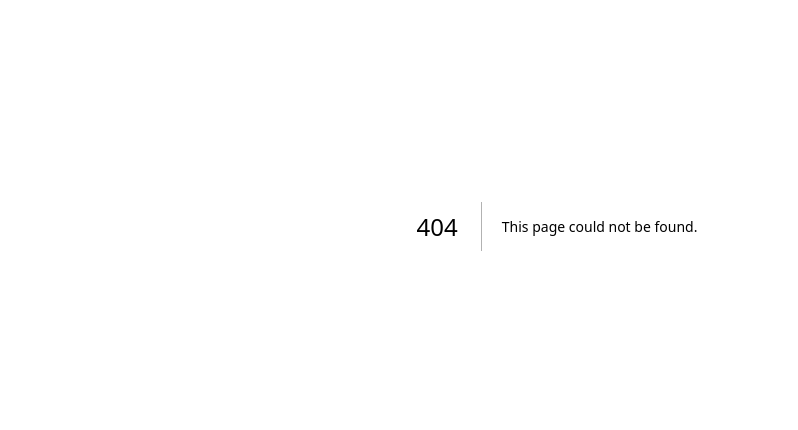
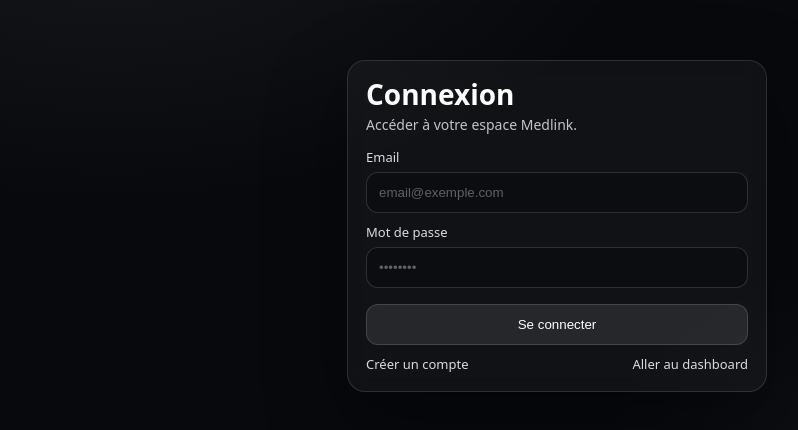
Before and after one commit to daywon03/Medlink, a Next.js app in the folder apps/web/: page /login in a window 1280 px wide. Before the commit this address had no page. Shown: the part 174-604 px from the top of the page, without its empty margins (83-881 px from the left). Built offline with nearby package versions, Linux system fonts and the light colour scheme; no server answers.

Commit message:
feat(auth): pages login et inscription (pas totalement fini)

```diff
--- /dev/null
+++ b/apps/web/lib/auth.ts
@@ -0,0 +1,21 @@
+import { supabase } from "./supabaseClient";
+
+export async function login(email: string, password: string) {
+  const { data, error } = await supabase.auth.signInWithPassword({
+    email,
+    password,
+  });
+
+  if (error) throw error;
+  return data;
+}
+
+export async function register(email: string, password: string) {
+  const { data, error } = await supabase.auth.signUp({
+    email,
+    password,
+  });
+
+  if (error) throw error;
+  return data;
+}
--- /dev/null
+++ b/apps/web/src/app/login/page.module.css
@@ -0,0 +1,113 @@
+.page {
+  min-height: 100vh;
+  display: grid;
+  place-items: center;
+  padding: 24px;
+  background:
+    radial-gradient(900px 500px at 15% 10%, rgba(255,255,255,0.06), transparent 60%),
+    radial-gradient(700px 400px at 85% 80%, rgba(255,255,255,0.04), transparent 60%),
+    #07090d;
+  color: #fff;
+}
+
+.card {
+  width: 100%;
+  max-width: 420px;
+  border-radius: 18px;
+  padding: 18px;
+  border: 1px solid rgba(255,255,255,0.12);
+  background: rgba(255,255,255,0.04);
+  backdrop-filter: blur(10px);
+  box-shadow: 0 30px 80px rgba(0,0,0,0.45);
+}
+
+.header {
+  display: grid;
+  gap: 6px;
+  margin-bottom: 14px;
+}
+
+.title {
+  font-size: 28px;
+  line-height: 1.1;
+}
+
+.sub {
+  font-size: 14px;
+  opacity: 0.75;
+}
+
+.form {
+  display: grid;
+  gap: 10px;
+}
+
+.field {
+  display: grid;
+  gap: 6px;
+}
+
+.label {
+  font-size: 13px;
+  opacity: 0.85;
+}
+
+.input {
+  width: 100%;
+  padding: 12px 12px;
+  border-radius: 12px;
+  border: 1px solid rgba(255,255,255,0.14);
+  background: rgba(0,0,0,0.25);
+  color: #fff;
+  outline: none;
+}
+
+.input::placeholder {
+  color: rgba(255,255,255,0.35);
+}
+
+.actions {
+  display: grid;
+  gap: 10px;
+  margin-top: 6px;
+}
+
+.button {
+  padding: 12px;
+  border-radius: 12px;
+  border: 1px solid rgba(255,255,255,0.14);
+  background: rgba(255,255,255,0.09);
+  color: #fff;
+  cursor: pointer;
+}
+
+.button:hover {
+  background: rgba(255,255,255,0.12);
+}
+
+.links {
+  display: flex;
+  justify-content: space-between;
+  margin-top: 10px;
+}
+
+.link {
+  font-size: 13px;
+  opacity: 0.85;
+  text-decoration: none;
+}
+
+.link:hover {
+  opacity: 1;
+  text-decoration: underline;
+}
+
+.error {
+  margin-top: 10px;
+  font-size: 13px;
+  color: #ffb4b4;
+  border: 1px solid rgba(255,180,180,0.25);
+  background: rgba(255,180,180,0.08);
+  padding: 10px;
+  border-radius: 12px;
+}
--- /dev/null
+++ b/apps/web/src/app/login/page.tsx
@@ -0,0 +1,63 @@
+"use client";
+
+import styles from "./page.module.css";
+import Link from "next/link";
+import { useState } from "react";
+import { useRouter } from "next/navigation";
+import { login } from "../../../lib/auth";
+
+
+export default function LoginPage() {
+  const router = useRouter();
+  const [email, setEmail] = useState("");
+  const [password, setPassword] = useState("");
+  const [error, setError] = useState<string | null>(null);
+
+  async function handleSubmit(e: React.FormEvent) {
+    e.preventDefault();
+    setError(null);
+
+    try {
+      await login(email, password);
+      router.push("/arm");
+    } catch (err: any) {
+      setError(err.message);
+    }
+  }
+
+  return (
+
+    <div className={styles.page}>
+      <div className={styles.card}>
+        <div className={styles.header}>
+          <h1 className={styles.title}>Connexion</h1>
+          <p className={styles.sub}>Accéder à votre espace Medlink.</p>
+        </div>
+
+        <form className={styles.form} onSubmit={handleSubmit}>
+          <div className={styles.field}>
+            <label className={styles.label}>Email</label>
+            <input className={styles.input} type="email" placeholder="email@exemple.com" />
+          </div>
+
+          <div className={styles.field}>
+            <label className={styles.label}>Mot de passe</label>
+            <input className={styles.input} type="password" placeholder="••••••••" />
+          </div>
+
+          <div className={styles.actions}>
+            <button className={styles.button} type="submit">Se connecter</button>
+          </div>
+        </form>
+
+        {/* {error && <div className={styles.error}>{error}</div>} */}
+
+        <div className={styles.links}>
+          <Link className={styles.link} href="/register">Créer un compte</Link>
+          <Link className={styles.link} href="/arm">Aller au dashboard</Link>
+        </div>
+      </div>
+    </div>
+  );
+
+}
--- /dev/null
+++ b/apps/web/src/app/register/page.module.css
@@ -0,0 +1,113 @@
+.page {
+  min-height: 100vh;
+  display: grid;
+  place-items: center;
+  padding: 24px;
+  background:
+    radial-gradient(900px 500px at 15% 10%, rgba(255,255,255,0.06), transparent 60%),
+    radial-gradient(700px 400px at 85% 80%, rgba(255,255,255,0.04), transparent 60%),
+    #07090d;
+  color: #fff;
+}
+
+.card {
+  width: 100%;
+  max-width: 420px;
+  border-radius: 18px;
+  padding: 18px;
+  border: 1px solid rgba(255,255,255,0.12);
+  background: rgba(255,255,255,0.04);
+  backdrop-filter: blur(10px);
+  box-shadow: 0 30px 80px rgba(0,0,0,0.45);
+}
+
+.header {
+  display: grid;
+  gap: 6px;
+  margin-bottom: 14px;
+}
+
+.title {
+  font-size: 28px;
+  line-height: 1.1;
+}
+
+.sub {
+  font-size: 14px;
+  opacity: 0.75;
+}
+
+.form {
+  display: grid;
+  gap: 10px;
+}
+
+.field {
+  display: grid;
+  gap: 6px;
+}
+
+.label {
+  font-size: 13px;
+  opacity: 0.85;
+}
+
+.input {
+  width: 100%;
+  padding: 12px 12px;
+  border-radius: 12px;
+  border: 1px solid rgba(255,255,255,0.14);
+  background: rgba(0,0,0,0.25);
+  color: #fff;
+  outline: none;
+}
+
+.input::placeholder {
+  color: rgba(255,255,255,0.35);
+}
+
+.actions {
+  display: grid;
+  gap: 10px;
+  margin-top: 6px;
+}
+
+.button {
+  padding: 12px;
+  border-radius: 12px;
+  border: 1px solid rgba(255,255,255,0.14);
+  background: rgba(255,255,255,0.09);
+  color: #fff;
+  cursor: pointer;
+}
+
+.button:hover {
+  background: rgba(255,255,255,0.12);
+}
+
+.links {
+  display: flex;
+  justify-content: space-between;
+  margin-top: 10px;
+}
+
+.link {
+  font-size: 13px;
+  opacity: 0.85;
+  text-decoration: none;
+}
+
+.link:hover {
+  opacity: 1;
+  text-decoration: underline;
+}
+
+.error {
+  margin-top: 10px;
+  font-size: 13px;
+  color: #ffb4b4;
+  border: 1px solid rgba(255,180,180,0.25);
+  background: rgba(255,180,180,0.08);
+  padding: 10px;
+  border-radius: 12px;
+}
--- /dev/null
+++ b/apps/web/src/app/register/page.tsx
@@ -0,0 +1,64 @@
+"use client";
+
+import styles from "./page.module.css";
+import Link from "next/link";
+import { useState } from "react";
+import { useRouter } from "next/navigation";
+import { register } from "../../../lib/auth";
+
+
+
+export default function RegisterPage() {
+  const router = useRouter();
+  const [email, setEmail] = useState("");
+  const [password, setPassword] = useState("");
+  const [error, setError] = useState<string | null>(null);
+
+  async function handleSubmit(e: React.FormEvent) {
+    e.preventDefault();
+    setError(null);
+
+    try {
+      await register(email, password);
+      router.push("/arm");
+    } catch (err: any) {
+      setError(err.message);
+    }
+  }
+
+  return (
+
+    <div className={styles.page}>
+      <div className={styles.card}>
+        <div className={styles.header}>
+          <h1 className={styles.title}>Connexion</h1>
+          <p className={styles.sub}>Accéder à votre espace Medlink.</p>
+        </div>
+
+        <form className={styles.form} onSubmit={handleSubmit}>
+          <div className={styles.field}>
+            <label className={styles.label}>Email</label>
+            <input className={styles.input} type="email" placeholder="email@exemple.com" />
+          </div>
+
+          <div className={styles.field}>
+            <label className={styles.label}>Mot de passe</label>
+            <input className={styles.input} type="password" placeholder="••••••••" />
+          </div>
+
+          <div className={styles.actions}>
+            <button className={styles.button} type="submit">Créer un compte</button>
+          </div>
+        </form>
+
+        {/* {error && <div className={styles.error}>{error}</div>} */}
+
+        <div className={styles.links}>
+
+          <Link className={styles.link} href="/arm">Aller au dashboard</Link>
+        </div>
+      </div>
+    </div>
+  );
+
+}
```
